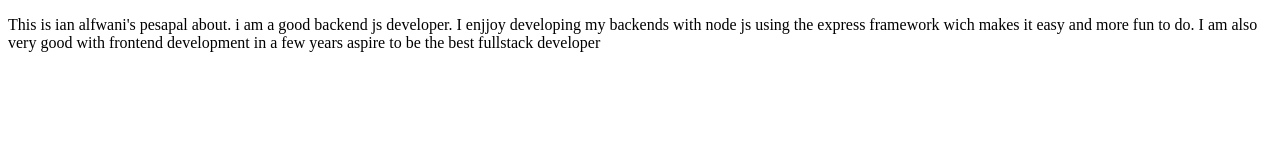
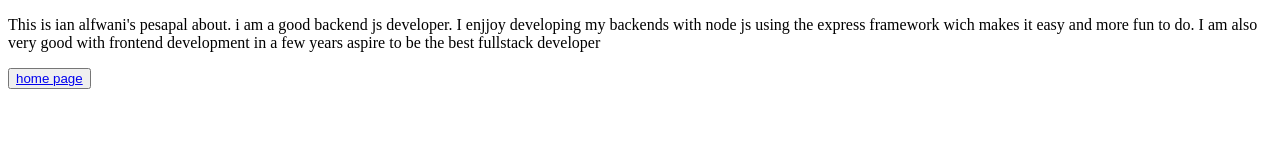
Before and after one commit to alfwani-js/pesapal-interview, a website: page site generator/public/about.html in a window 1280 px wide. Drawn offline with Linux system fonts and the light colour scheme.

Commit message:
Update about.html

```diff
--- a/site generator/public/about.html
+++ b/site generator/public/about.html
@@ -8,7 +8,7 @@
 </head>
 <body>
     <p> This is ian alfwani's pesapal about. i am a good backend js developer. I enjjoy developing my backends with node js using the express framework wich makes it easy and more fun to do. I am also very good with frontend development in a few years  aspire to be the best  fullstack developer </p>
-
+     <button><a href="http://localhost:3000/site/">home page</a> </button>
 
 </body>
 </html>
```
